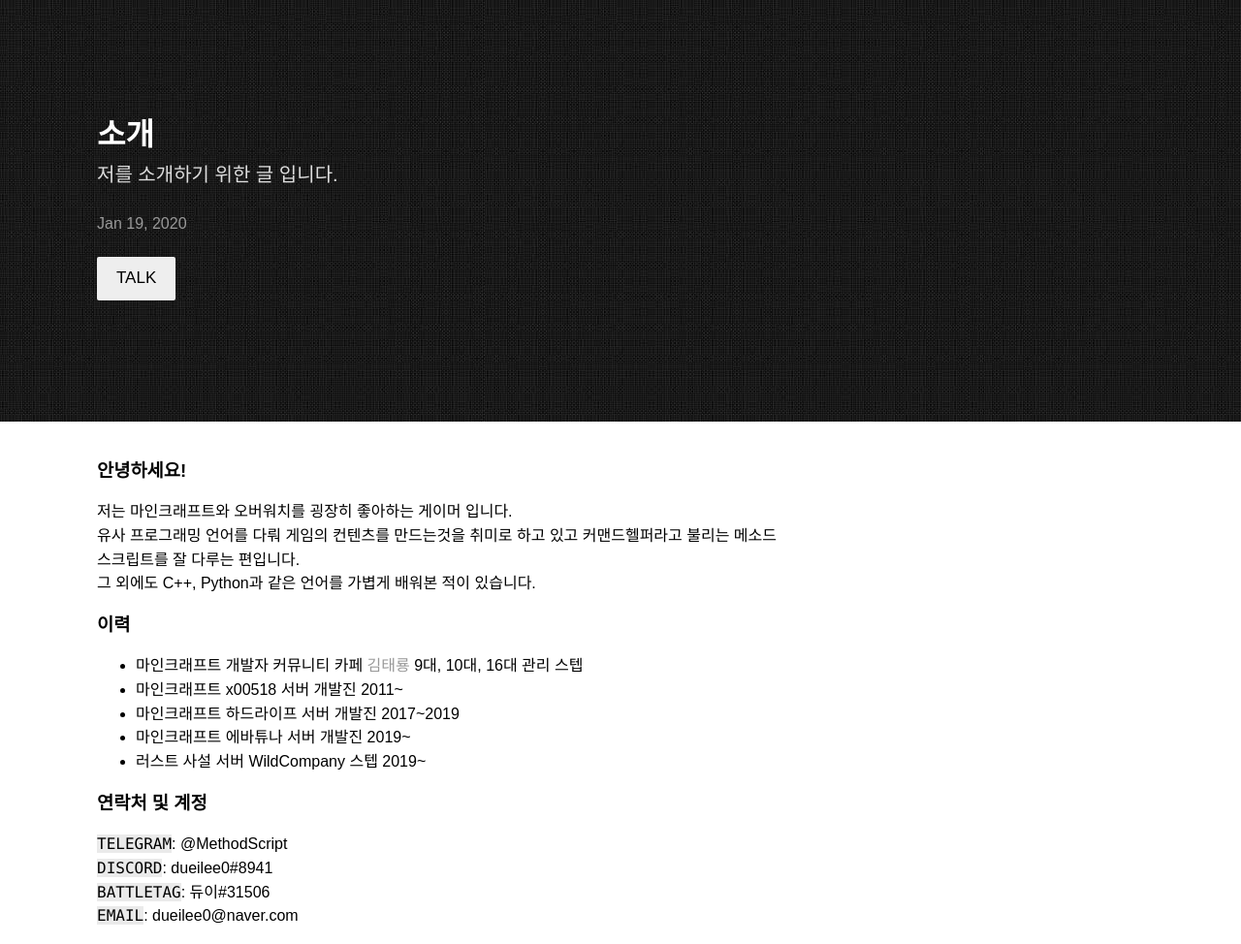
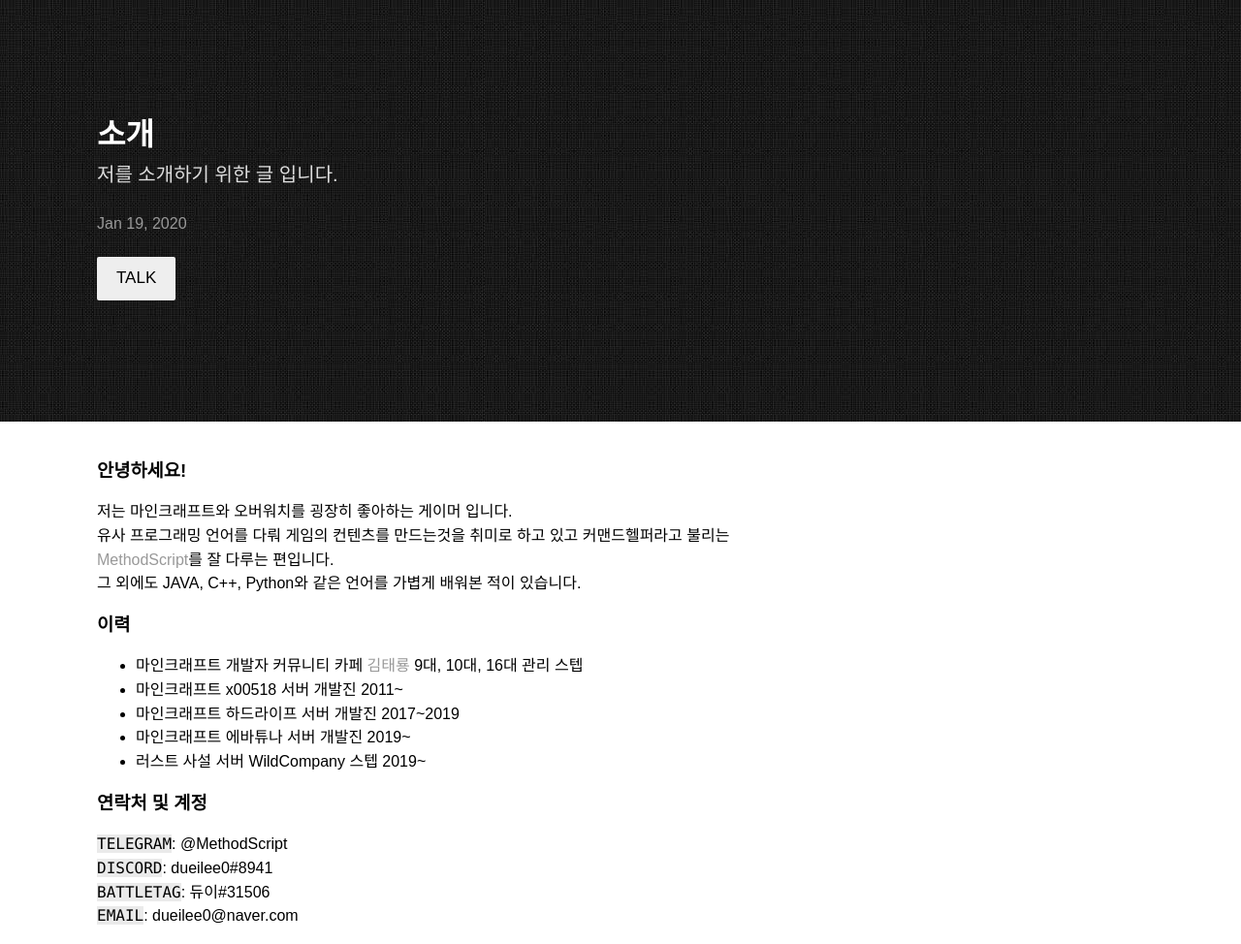
Before and after one commit to dueilee0/dueilee0.github.io, a Jekyll site: the page built from _posts/2020-01-19-소개.markdown, in a window 1280 px wide. Shown: the whole page at 97% size. Built offline with Jekyll 4.4.1, drawn with Linux system fonts in a browser that asks for light colours; some web fonts are replaced.

Commit message:
Update 2020-01-19-소개.markdown

```diff
--- a/_posts/2020-01-19-소개.markdown
+++ b/_posts/2020-01-19-소개.markdown
@@ -8,8 +8,8 @@ categories: TALK
 
 ### 안녕하세요!
 저는 마인크래프트와 오버워치를 굉장히 좋아하는 게이머 입니다.
-유사 프로그래밍 언어를 다뤄 게임의 컨텐츠를 만드는것을 취미로 하고 있고 커맨드헬퍼라고 불리는 메소드 스크립트를 잘 다루는 편입니다.
-그 외에도 C++, Python과 같은 언어를 가볍게 배워본 적이 있습니다.
+유사 프로그래밍 언어를 다뤄 게임의 컨텐츠를 만드는것을 취미로 하고 있고 커맨드헬퍼라고 불리는 [MethodScript](https://methodscript.com/)를 잘 다루는 편입니다.
+그 외에도 JAVA, C++, Python와 같은 언어를 가볍게 배워본 적이 있습니다.
 
 ### 이력
 - 마인크래프트 개발자 커뮤니티 카페 [김태룡](https://cafe.naver.com/goldbigdragon) 9대, 10대, 16대 관리 스텝
```
